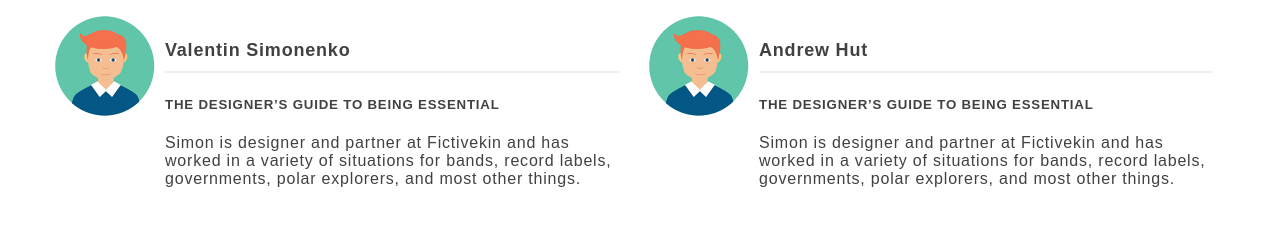
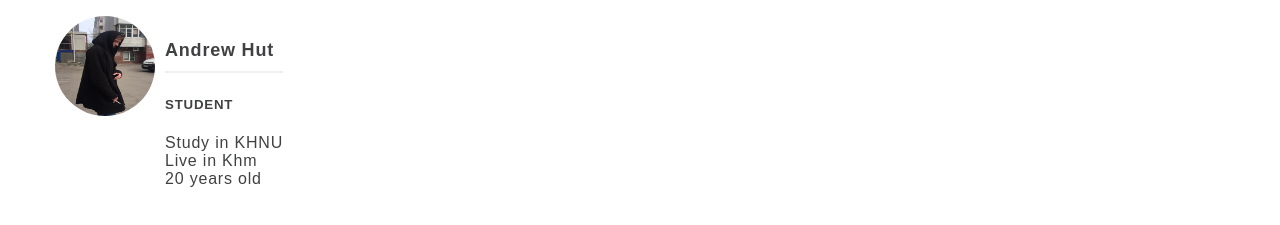
Before and after one commit to valenitin/OSS_17, a plain HTML site: page index.html in a window 1280 px wide. Shown: the part 205-430 px from the top of the page. Drawn offline with Linux system fonts and the light colour scheme.

Commit message:
created myself profile

```diff
--- a/index.html
+++ b/index.html
@@ -21,27 +21,16 @@
                 <div class="media">
                     <div class="media-left">
                         <a href="#">
-                            <img class="media-object" src="img/speaker-1.png" alt="...">
-                        </a>
-                    </div>
-                    <div class="media-body">
-                        <h4 class="media-heading">Valentin Simonenko</h4>
-                        <h5>THE DESIGNER’S GUIDE TO BEING ESSENTIAL</h5>
-                        <p>Simon is designer and partner at Fictivekin and has worked in a variety of situations for bands, record labels, governments, polar explorers, and most other things. </p>
-                    </div>
-                </div>
-            </div>
-            <div class="col-md-6">
-                <div class="media">
-                    <div class="media-left">
-                        <a href="#">
-                            <img class="media-object" src="img/speaker-1.png" alt="...">
+                            <img class="media-object" src="img/photo.jpg" alt="...">
                         </a>
                     </div>
                     <div class="media-body">
                         <h4 class="media-heading">Andrew Hut</h4>
-                        <h5>THE DESIGNER’S GUIDE TO BEING ESSENTIAL</h5>
-                        <p>Simon is designer and partner at Fictivekin and has worked in a variety of situations for bands, record labels, governments, polar explorers, and most other things. </p>
+                        <h5>Student</h5>
+                        <p>Study in KHNU<br>
+                            Live in Khm<br>
+                            20 years old
+                        </p>
                     </div>
                 </div>
             </div>
--- a/style.css
+++ b/style.css
@@ -44,7 +44,9 @@ header h1 {
     padding-right: 10px;
 }
 .col-md-6 .media-object {
-    max-width: 100px;
+    width: 100px;
+    height: 100px;
+    border-radius: 50%;
 }
 .row  .media-body h5 {
     text-transform: uppercase;
```
Also changed, not shown: img/photo.jpg (added).
